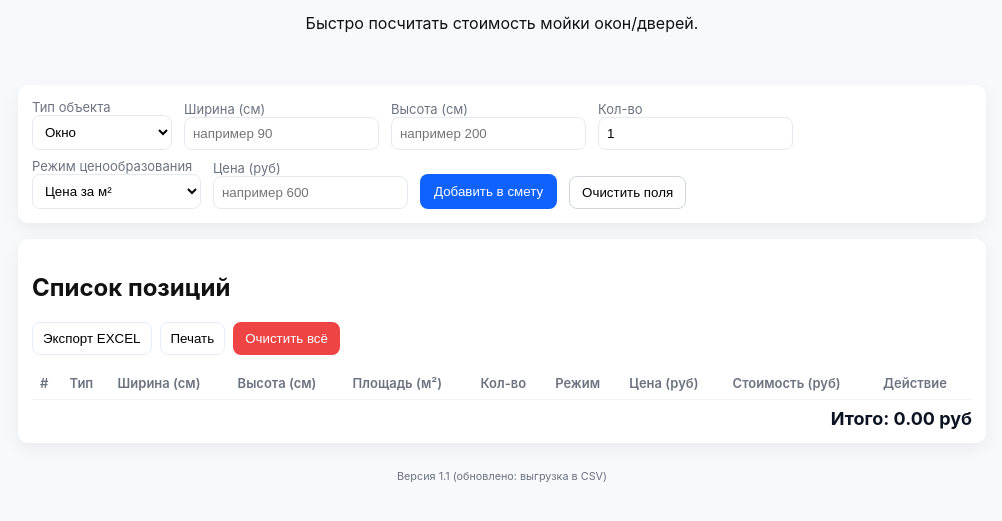
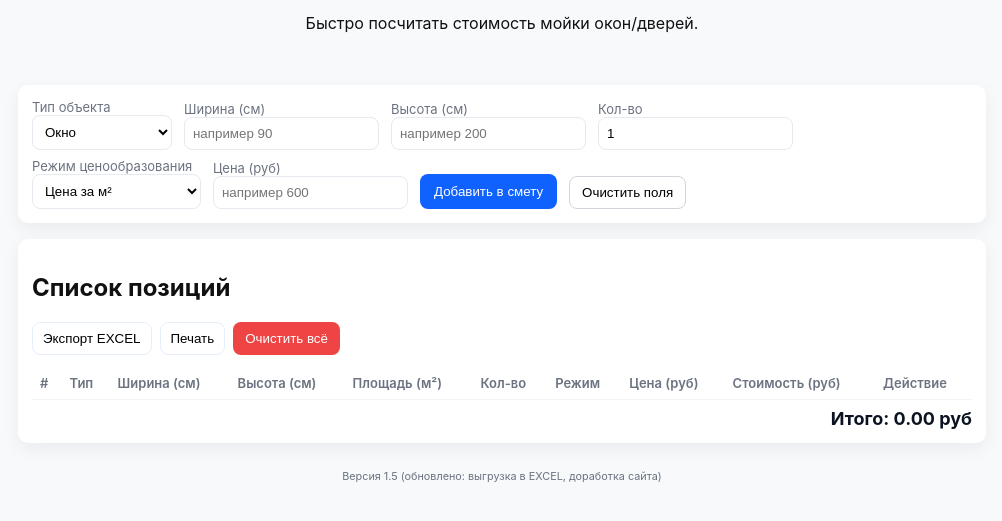
Before and after one commit to butis21/Clean_Calc, a plain HTML site: page index.html in a window 1280 px wide. Shown: the part 65-586 px from the top of the page, without its empty margins (138-1140 px from the left). Drawn offline with Linux system fonts and the light colour scheme.

```diff
--- a/index.html
+++ b/index.html
@@ -85,7 +85,7 @@
     </section>
 
     <footer>
-      <small>Версия 1.1 (обновлено: выгрузка в CSV)</small>
+      <small>Версия 1.5 (обновлено: выгрузка в EXCEL, доработка сайта)</small>
     </footer>
   </main>
 
```
